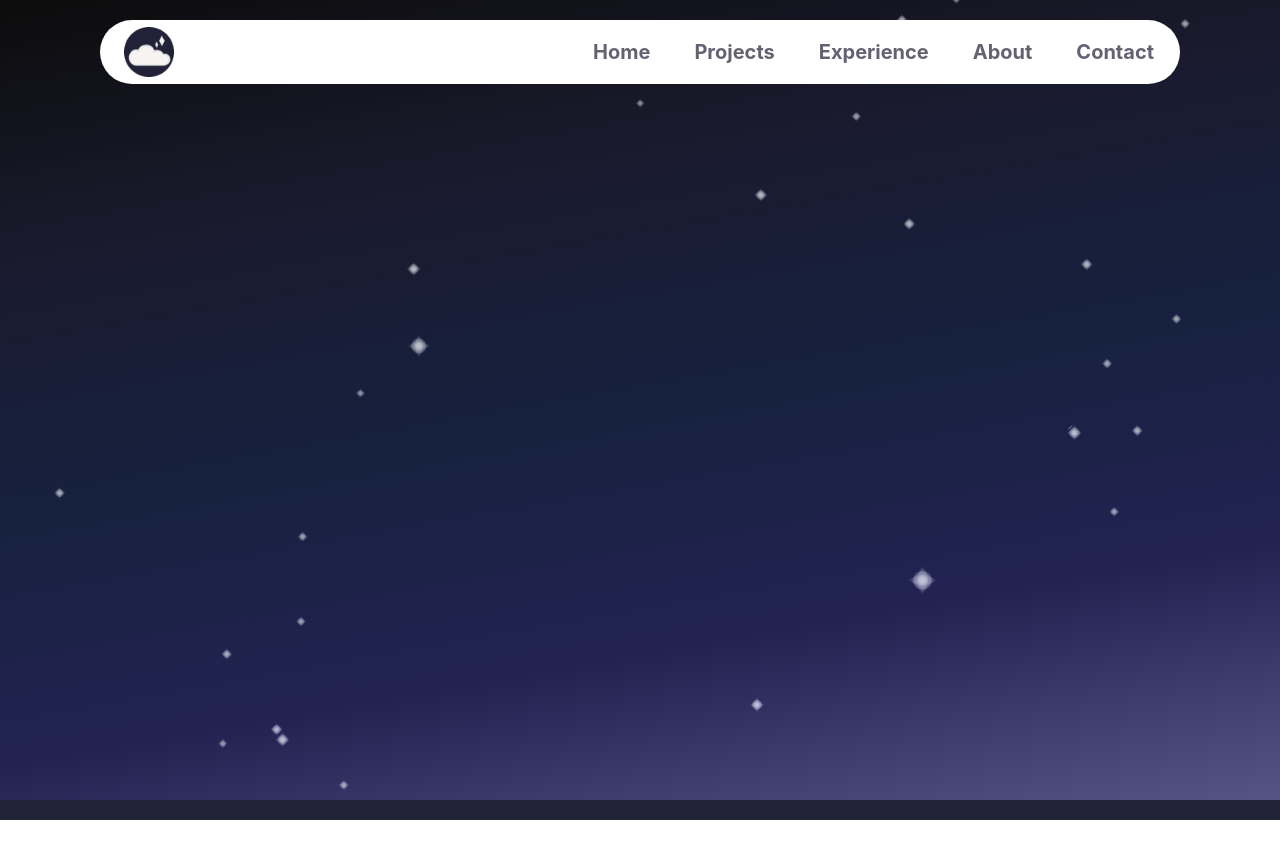
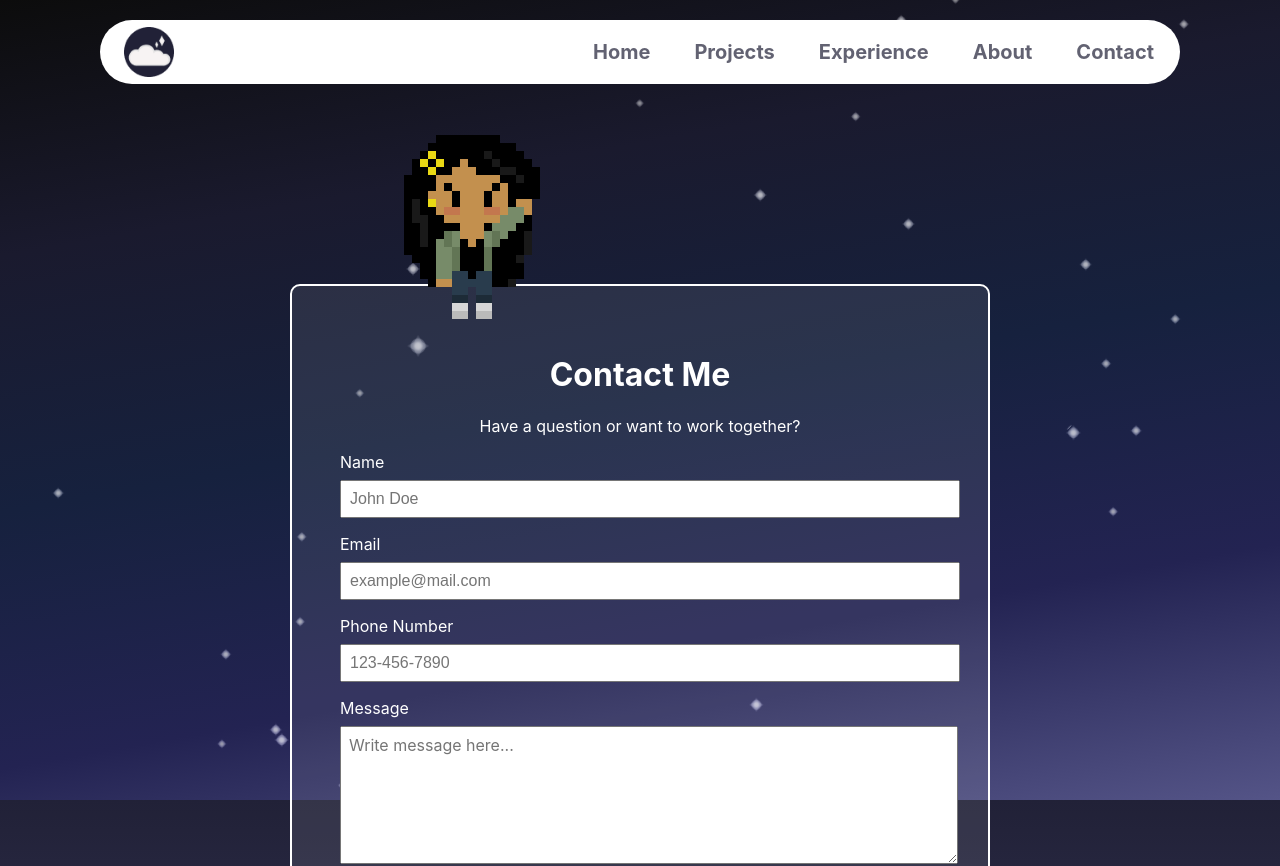
Before and after one commit to JewlzT/portfolio, a React (Create React App) app in the folder my-site/: page /contact in a window 1280 px wide. Shown: the top 866 px of the page. Before the commit the page ends 820 px from the top, so only its background shows below. Built offline with nearby package versions, Linux system fonts and the light colour scheme.

Commit message:
Fixed routing in App component

```diff
--- a/my-site/src/App.tsx
+++ b/my-site/src/App.tsx
@@ -16,8 +16,8 @@ function App() {
       <Navbar/>
         <Routes>
           <Route path="/portfolio" element={<Portfolio />} />
-          <Route path="/portfolio/contact" element={<Contact />} />
-          <Route path="/portfoliocoming-soon" element={<ComingSoon />} />
+          <Route path="/contact" element={<Contact />} />
+          <Route path="/coming-soon" element={<ComingSoon />} />
         </Routes>
         </div>
     </Router>
```
